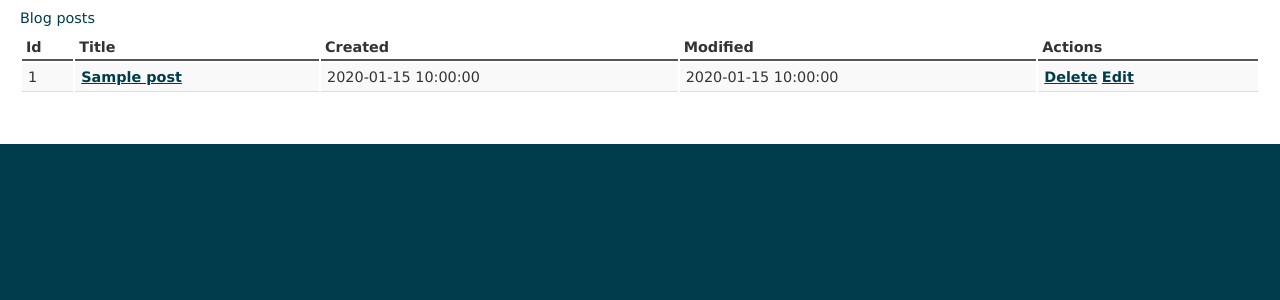
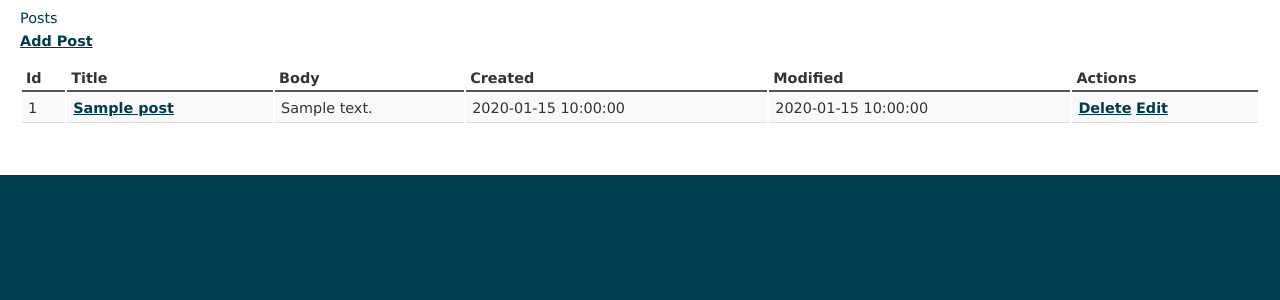
Before and after one commit to jvsouz4/Blog, a CakePHP app: the page made by app/View/Posts/index.ctp in a window 1280 px wide. Shown: the part 20-320 px from the top of the page. Run offline with PHP 8.4 and a stand-in for CakePHP, Linux system fonts and the light colour scheme; the template is opened without the code that fills it: most values are stand-ins (such as "Sample title", 1, 10 or a date in 2020); some libraries are stand-ins or nearby versions.

Commit message:
alteração das views dos posts

```diff
--- a/app/View/Posts/index.ctp
+++ b/app/View/Posts/index.ctp
@@ -1,10 +1,12 @@
 <!-- File: /app/View/Posts/index.ctp -->
 
-<h1>Blog posts</h1>
+<h1>Posts</h1>
+<p><?php echo $this->Html->link('Add Post', array('action' => 'add')); ?></p>
 <table>
     <tr>
         <th>Id</th>
         <th>Title</th>
+        <th>Body</th>
         <th>Created</th>
         <th>Modified</th>
         <th>Actions</th>
@@ -18,6 +20,7 @@
         <td>
             <?php echo $this->Html->link($post['Post']['title'],array('controller' => 'posts', 'action' => 'view', $post['Post']['id'])); ?>
         </td>
+        <td><?php echo $post['Post']['body']; ?></td>
         <td><?php echo $post['Post']['created']; ?></td>
         <td><?php echo $post['Post']['modified']; ?></td>
         <td>
--- a/app/View/Posts/view.ctp
+++ b/app/View/Posts/view.ctp
@@ -1,7 +1,6 @@
 <!-- File: /app/View/Posts/view.ctp -->
 
 <div class="card" style="width: 18rem;">
-    <img src="..." class="card-img-top" alt="...">
     <div class="card-body">
         <h1><?php echo h($post['Post']['title']); ?></h1>
         <p><small>Created: <?php echo $post['Post']['created']; ?></small></p>
```
